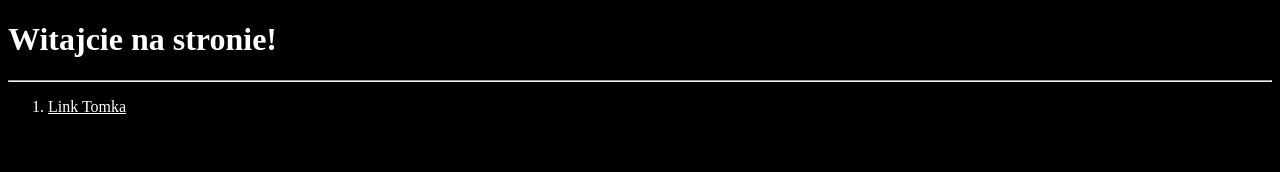
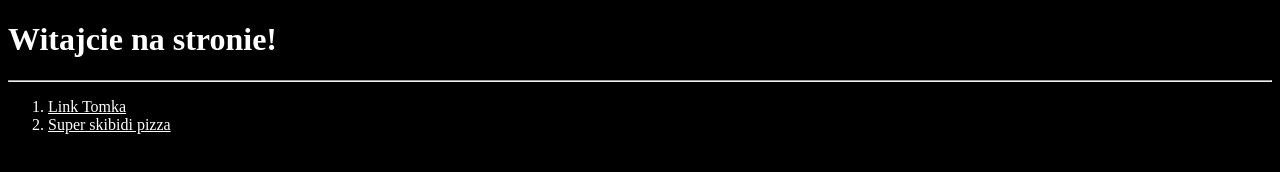
Before and after one commit to tomasz-klaja/web_app_test, a plain HTML site: page index.html in a window 1280 px wide. Drawn offline with Linux system fonts and the light colour scheme.

Commit message:
utworzenie super skibidi pizzy

```diff
--- a/index.html
+++ b/index.html
@@ -14,6 +14,9 @@
         <li>
             <a href="#">Link Tomka</a>
         </li>
+        <li>
+            <a href="https://www.youtube.com/watch?v=dQw4w9WgXcQ">Super skibidi pizza</a>
+        </li>
     </ol>
 </body>
 </html>
```
